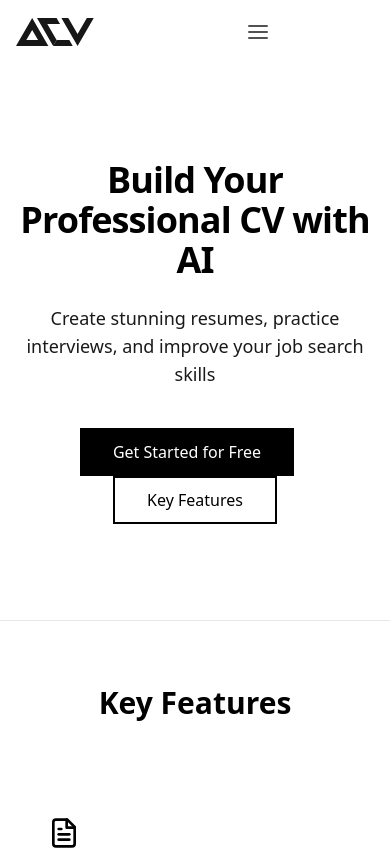
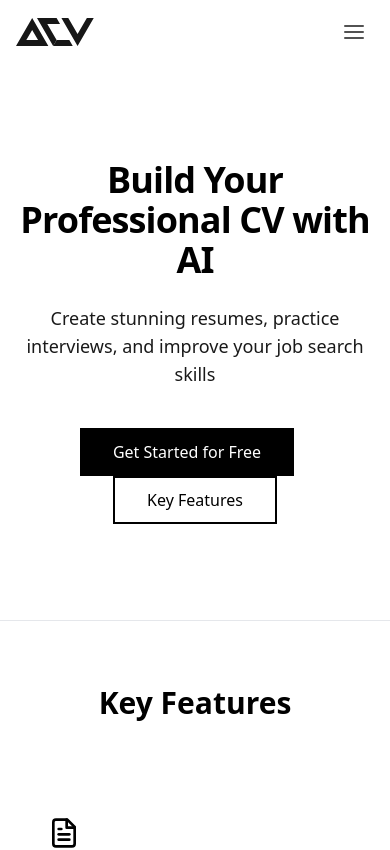
Before and after one commit to kpick-me/kpick-me-cvgen-frontend, a Next.js app in the folder kpick-me-cvgen-frontend/: page / in a window 390 px wide. Shown: the top 850 px of the page. Built offline with nearby package versions, Linux system fonts and the light colour scheme; no server answers.

Commit message:
fix: correct padding class for navigation component

```diff
--- a/kpick-me-cvgen-frontend/components/landing/Navigation.tsx
+++ b/kpick-me-cvgen-frontend/components/landing/Navigation.tsx
@@ -24,7 +24,7 @@ export function Navigation({ mobileMenuOpen, setMobileMenuOpen, onGetStarted }:
       <div className="fixed top-3.5 right-3.5 z-50 hidden md:block">
         <LanguageSwitcher />
       </div>
-      <nav className="bg-white sticky top-0 z-40 pr-24">
+      <nav className="bg-white sticky top-0 z-40 md:pr-24">
         <div className="max-w-7xl mx-auto px-4 sm:px-6 lg:px-8">
           <div className="flex justify-between items-center h-16">
             <div className="flex items-center space-x-8">
```
